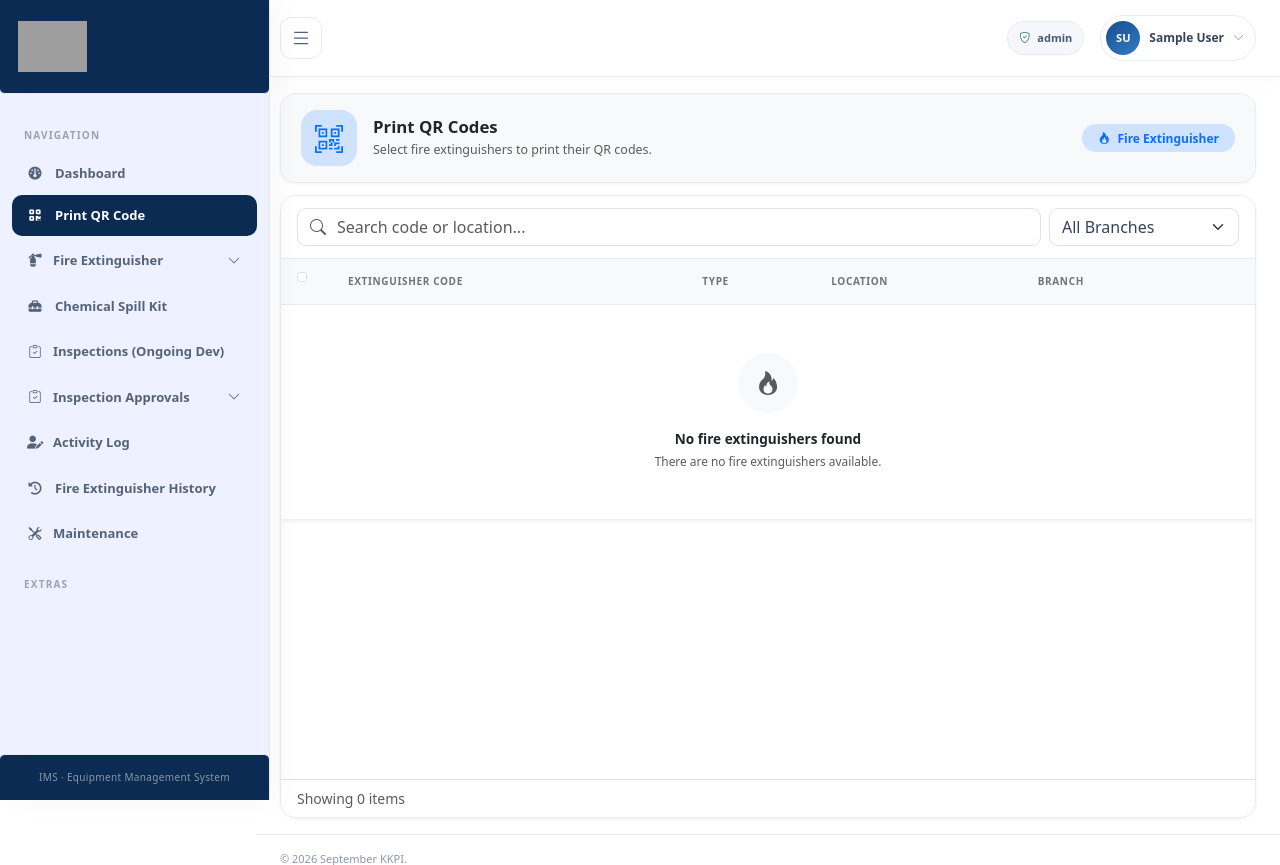
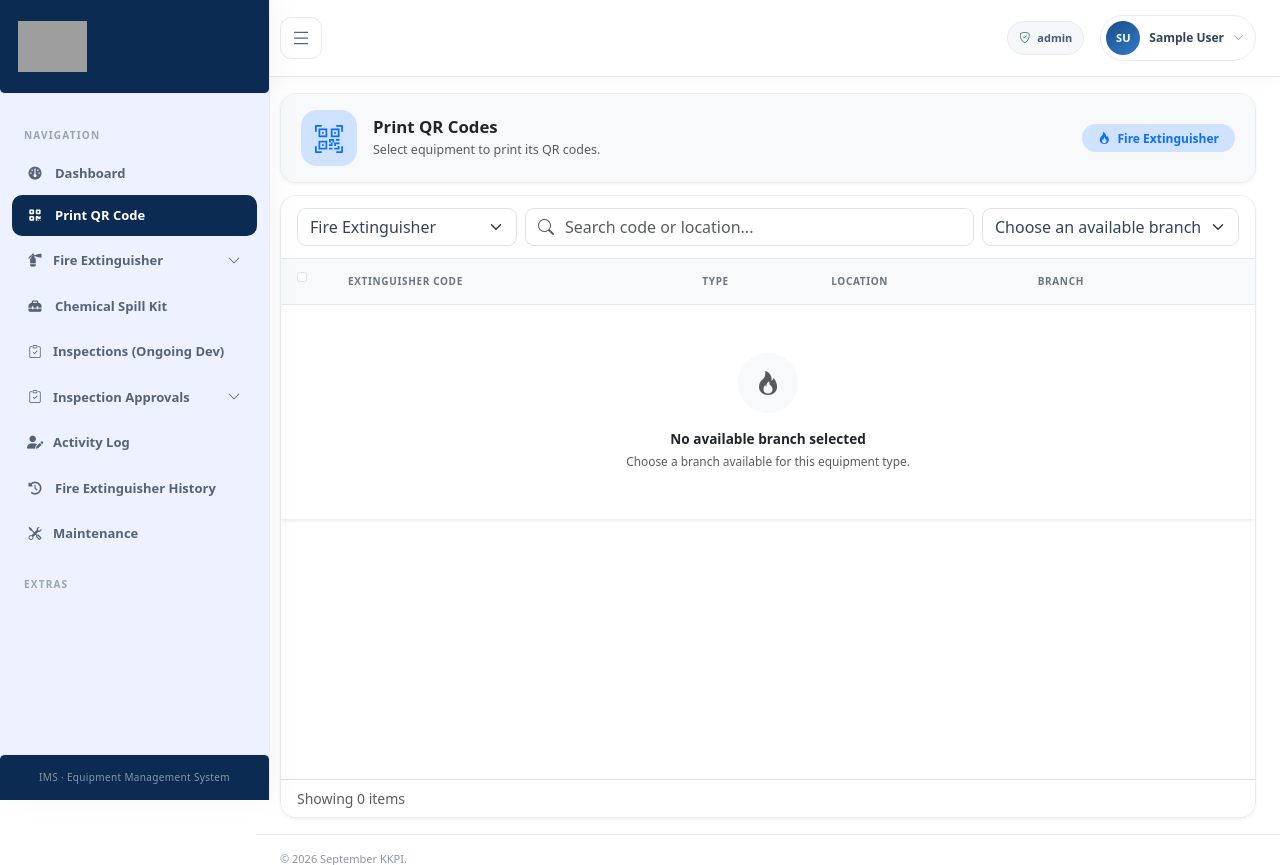
Before and after one commit to Jaja-D3v/fire-equipment-under-development, a PHP site: page /EMS_Home/QR-generator.php in a window 1280 px wide. Shown: the top 865 px of the page. Run offline with PHP 8.4, Linux system fonts and the light colour scheme; the visitor is signed in with stand-in values (Sample User, id 1); tables that the repository leaves empty hold one stand-in row (values such as "Sample post"); some libraries are stand-ins or nearby versions; grey boxes are pictures that could not be loaded.

Commit message:
# print qr code module - need to revise the design to support the others equipement - need to create evaluation form of chemical spill kit

```diff
--- a/QR-generator.php
+++ b/QR-generator.php
@@ -1,10 +1,10 @@
 <?php
 require_once 'backend/authentication/only-admin.php';
 include 'backend/controller/QRCodeGeneratorController.php';
-include 'backend/controller/DropdownController.php';
 
 
-$result = getAllFireExtinguishersCode();
+[$equipment, $equipmentDefinition, $selectedBranch, $equipmentBranches, $records] = getQRPageData();
+$equipmentRegistry = getQREquipmentRegistry();
 ?>
 
 <!DOCTYPE html>
@@ -33,14 +33,14 @@
                     Print QR Codes
                   </h4>
                   <p class="text-body-secondary mb-0 small">
-                    Select fire extinguishers to print their QR codes.
+                    Select equipment to print its QR codes.
                   </p>
                 </div>
               </div>
               <div class="d-flex align-items-center gap-2">
                 <span class="badge bg-primary-subtle text-primary rounded-pill px-3 py-2">
-                  <i class="bi bi-fire me-1"></i>
-                  Fire Extinguisher
+                  <i class="bi <?= htmlspecialchars($equipmentDefinition['icon']) ?> me-1"></i>
+                  <?= htmlspecialchars($equipmentDefinition['label']) ?>
                 </span>
               </div>
             </div>
@@ -55,6 +55,14 @@
             <div class="row align-items-center g-2">
 
               <!-- SEARCH -->
+              <div class="col-12 col-md-auto">
+                <select class="form-select" id="equipmentFilter" style="min-width:220px;">
+                  <?php foreach ($equipmentRegistry as $equipmentId => $definition): ?>
+                    <option value="<?= htmlspecialchars($equipmentId) ?>" <?= $equipment === $equipmentId ? 'selected' : '' ?>><?= htmlspecialchars($definition['label']) ?></option>
+                  <?php endforeach; ?>
+                </select>
+              </div>
+
               <div class="col-12 col-lg">
                 <div class="input-group">
                   <span class="input-group-text bg-white border-end-0">
@@ -66,33 +74,15 @@
 
               <!-- BRANCH FILTER - ADMIN ONLY -->
               <?php if (strtolower(trim($_SESSION['Role'] ?? '')) === 'admin'): ?>
-                <?php
-
-                $adminBranch = trim($_SESSION['Branch'] ?? '');
-                $selectedBranch = $_GET['branch'] ?? $adminBranch;
-
-                if (empty($selectedBranch)) {
-                  $selectedBranch = 'all';
-                }
-                $branches = getAllDropdownBranches();
-
-                ?>
-
                 <div class="col-12 col-md-auto">
                   <select class="form-select" id="branchFilter" style="min-width:190px;">
                     <option value="all" <?= $selectedBranch === 'all' ? 'selected' : '' ?>>
                       All Branches
                     </option>
-
-                    <?php if (!empty($branches)): ?>
-                      <?php foreach ($branches as $branch): ?>
-                        <option value="<?= htmlspecialchars($branch['value']) ?>" <?= $selectedBranch === $branch['value'] ? 'selected' : '' ?>>
-
-                          <?= htmlspecialchars($branch['value']) ?>
-
-                        </option>
-                      <?php endforeach; ?>
-                    <?php endif; ?>
+                    <?php if ($selectedBranch === 'none'): ?><option value="none" selected>Choose an available branch</option><?php endif; ?>
+                    <?php foreach ($equipmentBranches as $branch): ?>
+                      <option value="<?= htmlspecialchars($branch) ?>" <?= $selectedBranch === $branch ? 'selected' : '' ?>><?= htmlspecialchars($branch) ?></option>
+                    <?php endforeach; ?>
                   </select>
                 </div>
               <?php endif; ?>
@@ -100,20 +90,19 @@
               <script>
                 document.addEventListener('DOMContentLoaded', function() {
                   const branchFilter = document.getElementById('branchFilter');
+                  const equipmentFilter = document.getElementById('equipmentFilter');
 
-                  if (!branchFilter) {
-
-                    return;
-
+                  function reloadQRPage() {
+                    const url = new URL(window.location.href);
+                    if (branchFilter) url.searchParams.set('branch', branchFilter.value);
+                    if (equipmentFilter) url.searchParams.set('equipment', equipmentFilter.value);
+                    window.location.href = url.toString();
                   }
-
-                  branchFilter.addEventListener('change', function() {
-
-                    const selectedBranch = this.value;
+                  if (branchFilter) branchFilter.addEventListener('change', reloadQRPage);
+                  if (equipmentFilter) equipmentFilter.addEventListener('change', function() {
                     const url = new URL(window.location.href);
-                    url.searchParams.set('branch', selectedBranch);
+                    url.searchParams.set('equipment', this.value);
                     window.location.href = url.toString();
-
                   });
 
                 });
@@ -132,10 +121,10 @@
                     </div>
                   </th>
                   <th class="text-uppercase small text-body-secondary">
-                    Extinguisher Code
+                    <?= htmlspecialchars($equipmentDefinition['code_label']) ?>
                   </th>
                   <th class="text-uppercase small text-body-secondary">
-                    Type
+                    <?= htmlspecialchars($equipmentDefinition['type_heading']) ?>
                   </th>
                   <th class="text-uppercase small text-body-secondary">
                     Location
@@ -147,23 +136,23 @@
                 </tr>
               </thead>
               <tbody class="shadow-sm">
-                <?php if ($result->num_rows > 0): ?>
-                  <?php while ($row = $result->fetch_assoc()): ?>
+                <?php if (!empty($records)): ?>
+                  <?php foreach ($records as $row): ?>
                     <tr>
 
                       <!-- CHECKBOX -->
                       <td class="ps-3">
-                        <input class="form-check-input extinguisher-checkbox" type="checkbox" value="<?= htmlspecialchars($row['extinguisher_code']) ?>" onchange="updateSelection()">
+                        <input class="form-check-input equipment-checkbox" type="checkbox" value="<?= htmlspecialchars($row['code']) ?>" data-branch="<?= htmlspecialchars($row['branch']) ?>" onchange="updateSelection()">
                       </td>
 
                       <!-- CODE -->
                       <td>
                         <div class="d-flex align-items-center gap-2">
                           <div class="bg-primary-subtle text-primary rounded-3 d-flex align-items-center justify-content-center" style="width:38px;height:38px;">
-                            <i class="bi bi-fire"></i>
+                            <i class="bi <?= htmlspecialchars($equipmentDefinition['icon']) ?>"></i>
                           </div>
                           <span class="fw-semibold">
-                            <?= htmlspecialchars($row['extinguisher_code']) ?>
+                            <?= htmlspecialchars($row['code']) ?>
                           </span>
                         </div>
                       </td>
@@ -171,7 +160,7 @@
                       <!-- TYPE -->
                       <td>
                         <span class="badge bg-primary-subtle text-primary rounded-pill px-3 py-2">
-                          <?= htmlspecialchars($row['type']) ?>
+                          <?= htmlspecialchars($row['equipment_type']) ?>
                         </span>
                       </td>
 
@@ -194,20 +183,20 @@
                       <!-- ACTION -->
                       <td></td>
                     </tr>
-                  <?php endwhile; ?>
+                  <?php endforeach; ?>
                 <?php else: ?>
 
                   <tr>
                     <td colspan="6" class="text-center py-5">
                       <div class="bg-light rounded-circle d-flex align-items-center justify-content-center mx-auto mb-3" style="width:60px;height:60px;">
-                        <i class="bi bi-fire text-body-secondary fs-4"></i>
+                        <i class="bi <?= htmlspecialchars($equipmentDefinition['icon']) ?> text-body-secondary fs-4"></i>
                       </div>
                       <div class="fw-semibold text-dark">
-                        No fire extinguishers found
+                        <?= $selectedBranch === 'none' ? 'No available branch selected' : 'No ' . htmlspecialchars($equipmentDefinition['label']) . ' records found' ?>
                       </div>
 
                       <div class="small text-body-secondary mt-1">
-                        There are no fire extinguishers available.
+                        <?= $selectedBranch === 'none' ? 'Choose a branch available for this equipment type.' : 'There are no records available for this equipment and branch.' ?>
                       </div>
                     </td>
                   </tr>
@@ -251,10 +240,10 @@
   <script src="vendors/simplebar/js/simplebar.min.js"></script>
   <script>
     window.qrPrintBranch = <?= json_encode(
-      strtolower(trim($_SESSION['Role'] ?? '')) === 'admin'
-        ? trim($_GET['branch'] ?? ($_SESSION['Branch'] ?? 'all'))
-        : trim($_SESSION['Branch'] ?? '')
-    ) ?>;
+                              $selectedBranch
+                            ) ?>;
+    window.qrEquipment = <?= json_encode($equipment) ?>;
+    window.qrEquipmentLabel = <?= json_encode($equipmentDefinition['label']) ?>;
   </script>
   <script src="js/QR-generator.js"></script>
   <script>
--- /dev/null
+++ b/backend/config/qr-equipment.php
@@ -0,0 +1,46 @@
+<?php
+
+/**
+ * Server-owned equipment definitions for the QR Generator.
+ * Function mappings point to explicit model/controller functions; request data
+ * is never used as a SQL table or column name.
+ */
+function getQREquipmentRegistry()
+{
+    return [
+        'fire_extinguisher' => [
+            'label' => 'Fire Extinguisher',
+            'code_label' => 'Extinguisher Code',
+            'type_heading' => 'Type',
+            'icon' => 'bi-fire',
+            'list_function' => 'getFireExtinguisherQRRows',
+            'branches_function' => 'getFireExtinguisherQRBranches',
+            'lookup_function' => 'getFireExtinguisherQRRecord',
+            'pdf_title' => 'Fire Extinguisher QR Codes',
+            'pdf_filename' => 'fire-extinguisher-qr.pdf',
+        ],
+        'chemical_spill_kit' => [
+            'label' => 'Chemical Spill Kit',
+            'code_label' => 'Chemical Spill Kit Code',
+            'type_heading' => 'Equipment',
+            'icon' => 'bi-shield-exclamation',
+            'list_function' => 'getChemicalSpillKitQRRows',
+            'branches_function' => 'getChemicalSpillKitQRBranches',
+            'lookup_function' => 'getChemicalSpillKitQRRecord',
+            'pdf_title' => 'Chemical Spill Kit QR Codes',
+            'pdf_filename' => 'chemical-spill-kit-qr.pdf',
+        ],
+    ];
+}
+
+function getDefaultQREquipmentId()
+{
+    return 'fire_extinguisher';
+}
+
+function getQREquipmentDefinition($equipment)
+{
+    $registry = getQREquipmentRegistry();
+    if (!is_string($equipment) || !isset($registry[$equipment])) return false;
+    return $registry[$equipment];
+}
--- a/backend/controller/QRCodeGeneratorController.php
+++ b/backend/controller/QRCodeGeneratorController.php
@@ -1,6 +1,7 @@
 <?php
 
 require_once __DIR__ . '/../model/QRCodeGeneratorModel.php';
+require_once __DIR__ . '/../config/qr-equipment.php';
 
 
 function getAllFireExtinguishersCode()
@@ -85,3 +86,70 @@
 {
     return getBranches();
 }
+
+function getQRPageData()
+{
+    $registry = getQREquipmentRegistry();
+    $defaultEquipment = getDefaultQREquipmentId();
+    $requestedEquipment = $_GET['equipment'] ?? $defaultEquipment;
+    $equipment = is_string($requestedEquipment) ? trim($requestedEquipment) : '';
+    if (!isset($registry[$equipment])) $equipment = $defaultEquipment;
+    $definition = $registry[$equipment];
+    $sessionBranch = trim($_SESSION['Branch'] ?? '');
+    $branchFunction = $definition['branches_function'];
+    $branchResult = $branchFunction();
+    $available = [];
+    if ($branchResult) while ($row = $branchResult->fetch_assoc()) $available[] = trim($row['branch']);
+    $requested = trim((string)($_GET['branch'] ?? $sessionBranch));
+    if ($requested === '') $requested = 'none';
+    $valid = $requested === 'all' || in_array($requested, $available, true);
+    if (!$valid) {
+        $requested = in_array($sessionBranch, $available, true) ? $sessionBranch : 'none';
+    }
+    $result = false;
+    if ($requested !== 'none') {
+        $listFunction = $definition['list_function'];
+        $queryResult = $listFunction($requested);
+        if ($queryResult) {
+            $result = [];
+            while ($row = $queryResult->fetch_assoc()) {
+                $row['code'] = (string)($row['code'] ?? '');
+                $row['branch'] = (string)($row['branch'] ?? '');
+                $row['location'] = (string)($row['location'] ?? '');
+                $row['equipment_type'] = (string)($row['equipment_type'] ?? $definition['label']);
+                $result[] = $row;
+            }
+        }
+    }
+    return [$equipment, $definition, $requested, $available, $result];
+}
+
+function isQRBranchAllowed($equipment, $branch, $pageBranch)
+{
+    if (strtolower(trim($_SESSION['Role'] ?? '')) !== 'admin') return false;
+    $definition = getQREquipmentDefinition($equipment);
+    if ($definition === false) return false;
+    $branch = trim((string)$branch);
+    $pageBranch = trim((string)$pageBranch);
+    if ($branch === '' || $pageBranch === 'none') return false;
+    if ($pageBranch !== 'all' && strcasecmp($branch, $pageBranch) !== 0) return false;
+    $branchFunction = $definition['branches_function'];
+    $branches = $branchFunction();
+    if (!$branches) return false;
+    while ($row = $branches->fetch_assoc()) {
+        if (strcasecmp(trim($row['branch']), $branch) === 0) return true;
+    }
+    return false;
+}
+
+function getQRRecordByCodeAndBranch($equipment, $code, $branch)
+{
+    $definition = getQREquipmentDefinition($equipment);
+    if ($definition === false) return false;
+    $lookupFunction = $definition['lookup_function'];
+    $record = $lookupFunction($code, $branch);
+    if (is_array($record) && empty($record['ambiguous'])) {
+        $record['equipment_type'] = (string)($record['equipment_type'] ?? $definition['label']);
+    }
+    return $record;
+}
--- a/backend/model/QRCodeGeneratorModel.php
+++ b/backend/model/QRCodeGeneratorModel.php
@@ -52,6 +52,85 @@
     return $conn->query($sql);
 }
 
+function getFireExtinguisherQRBranches()
+{
+    global $conn;
+    $sql = "SELECT DISTINCT branch FROM fire_extinguishers_tbl WHERE archived = 0 AND branch IS NOT NULL AND TRIM(branch) <> '' ORDER BY branch ASC";
+    return $conn->query($sql);
+}
+
+function getChemicalSpillKitQRBranches()
+{
+    global $conn;
+    $sql = "SELECT DISTINCT branch FROM chemical_spill_kit_materials_inventory_tbl WHERE archived = 0 AND branch IS NOT NULL AND TRIM(branch) <> '' ORDER BY branch ASC";
+    return $conn->query($sql);
+}
+
+function getFireExtinguisherQRRows($branch = 'all')
+{
+    global $conn;
+    $sql = "SELECT extinguisher_code AS code, branch, location, type AS equipment_type FROM fire_extinguishers_tbl WHERE archived = 0";
+    if ($branch !== 'all') $sql .= " AND LOWER(TRIM(branch)) = LOWER(TRIM(?))";
+    $sql .= " ORDER BY extinguisher_code ASC";
+    $stmt = $conn->prepare($sql);
+    if (!$stmt) return false;
+    if ($branch !== 'all') $stmt->bind_param('s', $branch);
+    $stmt->execute();
+    return $stmt->get_result();
+}
+
+function getChemicalSpillKitQRRows($branch = 'all')
+{
+    global $conn;
+    $sql = "SELECT chemical_spill_kit_code AS code, branch, location FROM chemical_spill_kit_materials_inventory_tbl WHERE archived = 0";
+    if ($branch !== 'all') {
+        $sql .= " AND LOWER(TRIM(branch)) = LOWER(TRIM(?))";
+    }
+    $sql .= " ORDER BY chemical_spill_kit_code ASC";
+    $stmt = $conn->prepare($sql);
+    if (!$stmt) return false;
+    if ($branch !== 'all') $stmt->bind_param('s', $branch);
+    $stmt->execute();
+    return $stmt->get_result();
+}
+
+function getFireExtinguisherQRRecord($code, $branch)
+{
+    global $conn;
+    $sql = "SELECT extinguisher_code AS code, branch, location, type AS equipment_type FROM fire_extinguishers_tbl WHERE extinguisher_code = ? AND LOWER(TRIM(branch)) = LOWER(TRIM(?)) AND archived = 0 LIMIT 2";
+    return getUniqueQRRecord($sql, $code, $branch);
+}
+
+function getChemicalSpillKitQRRecord($code, $branch)
+{
+    global $conn;
+    $sql = "SELECT chemical_spill_kit_code AS code, branch, location FROM chemical_spill_kit_materials_inventory_tbl WHERE chemical_spill_kit_code = ? AND LOWER(TRIM(branch)) = LOWER(TRIM(?)) AND archived = 0 LIMIT 2";
+    return getUniqueQRRecord($sql, $code, $branch);
+}
+
+function getUniqueQRRecord($sql, $code, $branch)
+{
+    global $conn;
+    $stmt = $conn->prepare($sql);
+    if (!$stmt) return false;
+    $stmt->bind_param('ss', $code, $branch);
+    if (!$stmt->execute()) {
+        $stmt->close();
+        return false;
+    }
+    $result = $stmt->get_result();
+    if (!$result) {
+        $stmt->close();
+        return false;
+    }
+    $rows = [];
+    while ($row = $result->fetch_assoc()) $rows[] = $row;
+    $stmt->close();
+    if (count($rows) > 1) return ['ambiguous' => true];
+    if (count($rows) !== 1) return false;
+    return $rows[0];
+}
+
 function getFireExtinguisherDetailsByCode($code, $branch = null)
 {
     global $conn;
```
Also changed, not shown: helpers/print-qr.php (+44 -24 lines), js/QR-generator.js (+13 -14 lines), 1 other file.
